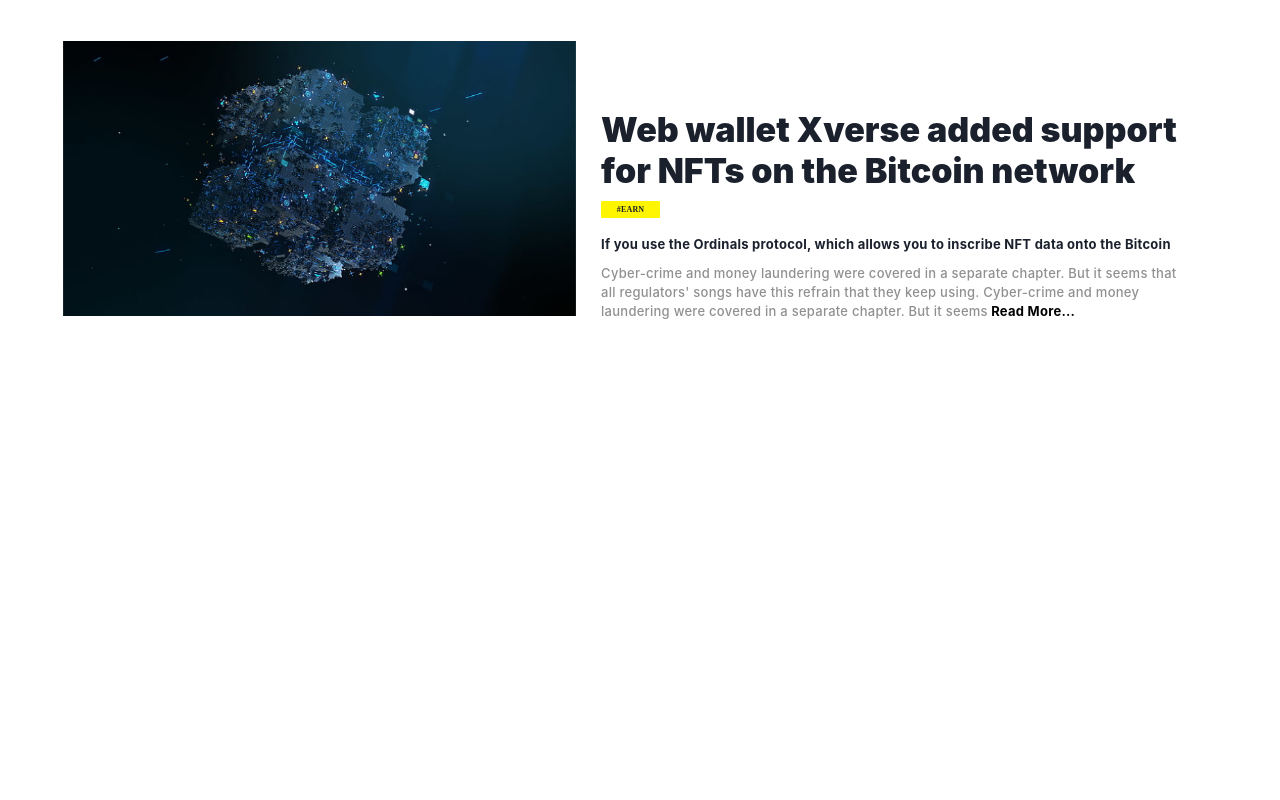
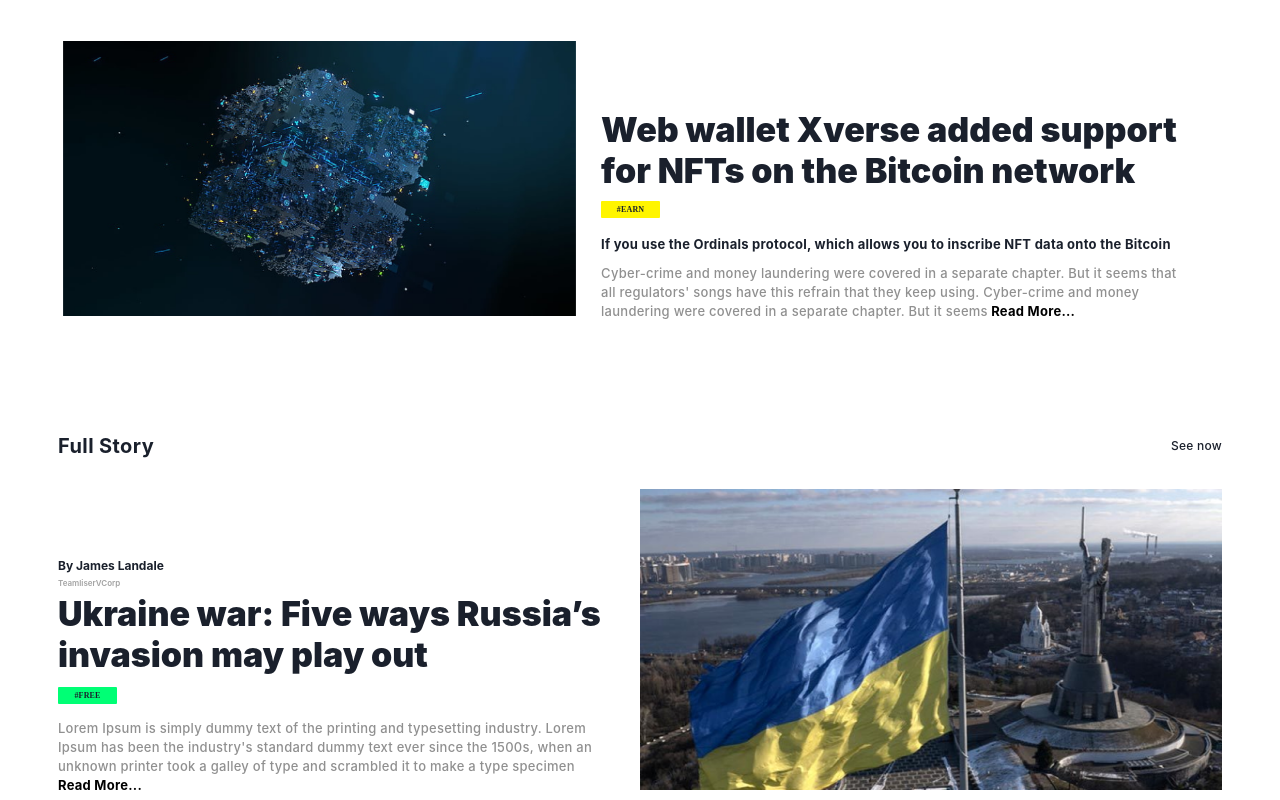
Before and after one commit to 1hoodlab/read-to-earn-frontend, a Next.js app: page / in a window 1280 px wide. Shown: the part 229-1029 px from the top of the page. Before the commit the page ends 800 px from the top, so only its background shows below. Built offline with nearby package versions, Linux system fonts and the light colour scheme.

Commit message:
commit to homepage

```diff
--- a/src/components/fstArticle/index.tsx
+++ b/src/components/fstArticle/index.tsx
@@ -3,7 +3,8 @@
 
 export default function fstA() {
     return (
-        // first Article
+        <>
+            {/* // first Article */}
             <div className={styles.fstA}>
                 <img src="/img/article1.png" alt="" className={styles.fstA_list} />
                 <div className={styles.fstA_list}>
@@ -25,5 +26,30 @@
                     </p>
                 </div>
             </div>
+
+            {/* second Article */}
+            <div className={styles.secA_head}>
+                <p className={styles.secA_head_item} id={styles.Fullstory}>Full Story</p>
+                <p className={styles.secA_head_item} id={styles.SeeNow}>See now</p>
+            </div>
+            <div className={styles.secA}>
+
+                <div className={styles.secA_list}>
+                    <p className={styles.secA_list_item} id={styles.author}>By James Landale</p>
+                    <p className={styles.secA_list_item} id={styles.team}>TeamliserVCorp</p>
+                    <p className={styles.secA_list_item} id={styles.secA_item_title}>
+                        Ukraine war: Five ways Russia’s invasion may play out</p>
+                    <button className={styles.secA_list_item} id={styles.btnFree}>#FREE</button>
+                    <p className={styles.secA_list_item} id={styles.secA_item_content}>
+                        Lorem Ipsum is simply dummy text of the printing and typesetting industry.
+                        Lorem Ipsum has been the industry's standard dummy text ever since the 1500s,
+                        when an unknown printer took a galley of type and scrambled it to make a type specimen
+                        <strong> Read More...</strong>
+                    </p>
+                </div>
+                <img src="/img/article2.png" alt="" className={styles.secA_list} />
+            </div>
+
+        </>
     )
 }
--- a/src/styles/Home.module.scss
+++ b/src/styles/Home.module.scss
@@ -27,6 +27,25 @@
   text-align: left;
   background-color: #fff500;
   text-align: center;
+}
+
+@mixin author {
+  // font-family: Inter;
+  font-size: 12px;
+  font-weight: 700;
+  line-height: 15px;
+  letter-spacing: 0em;
+  text-align: left;
+}
+
+@mixin team {
+  // font-family: Inter;
+  font-size: 8px;
+  font-weight: 600;
+  line-height: 10px;
+  letter-spacing: 0em;
+  text-align: left;
+  color: #a3a3a3;
 }
 
 
@@ -86,6 +105,7 @@
     #fstA_item_title {
       @include title();
 
+
     }
 
     #fstA_item_earn {
@@ -123,3 +143,95 @@
     }
   }
 }
+
+// second Article
+.secA_head {
+  display: flex;
+  justify-content: space-between;
+  margin-top: 116px;
+  margin-bottom: 35px;
+
+  .secA_head_item {
+    display: inline-block;
+  }
+
+  #Fullstory {
+    // font-family: Inter;
+    font-size: 20px;
+    font-weight: 700;
+    line-height: 16px;
+    letter-spacing: 0.02em;
+    // text-align: left;
+  }
+
+  #SeeNow {
+    // font-family: Inter;
+    font-size: 12px;
+    font-weight: 500;
+    line-height: 16px;
+    letter-spacing: 0.02em;
+    // text-align: right;
+
+  }
+}
+
+.secA {
+
+  div {
+    max-width: 50%;
+    padding-right: 30px;
+  }
+
+  img {
+    height: 301px;
+    width: 620px;
+    border-radius: 0px;
+    max-width: 50%;
+  }
+
+  .secA_list {
+    display: inline-block;
+
+    .secA_list_item {
+      margin: 5px 0;
+    }
+
+    #author {
+      @include author();
+    }
+
+    #team {
+      @include team();
+    }
+
+    #secA_item_title {
+      @include title();
+    }
+
+    #btnFree {
+      @include btnEarn();
+      background-color: #00ff75;
+    }
+
+    #secA_item_content {
+      font-size: 13px;
+      font-weight: 500;
+      line-height: 19px;
+      letter-spacing: 0.02em;
+      text-align: left;
+      color: #909090;
+      margin-top: 10px;
+
+      strong {
+        color: #000000;
+        font-size: 13px;
+        font-weight: 700;
+        line-height: 19px;
+        letter-spacing: 0.02em;
+        text-align: left;
+
+      }
+    }
+
+  }
+}
```
Also changed, not shown: public/img/article2.png (added). Lines whose indentation alone changed are shown as unchanged.
